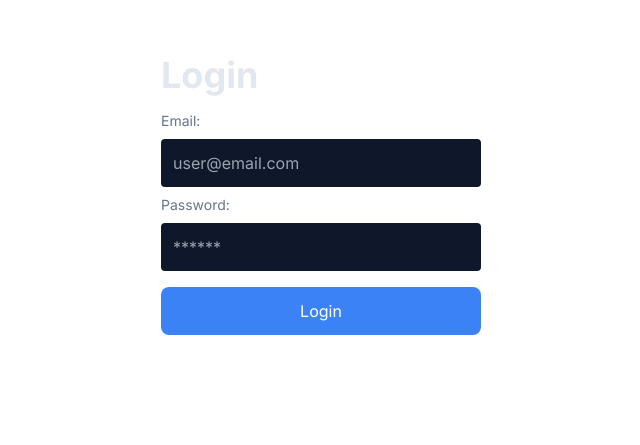
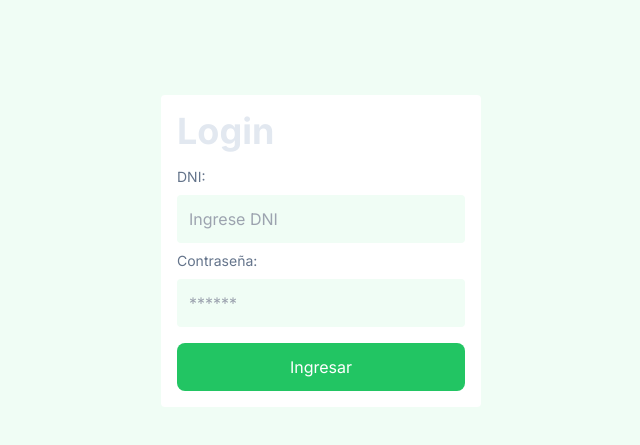
Before and after one commit to chris2009/DocumentacionVirtual, a Next.js app: page /auth/login in a window 1280 px wide. Shown: the part 149-594 px from the top of the page, without its empty margins (319-959 px from the left). Built offline with nearby package versions, Linux system fonts and the light colour scheme.

Commit message:
correcciones menores, se cambió los formularios de "email" por "DNI"

```diff
--- a/src/app/api/auth/[...nextauth]/route.js
+++ b/src/app/api/auth/[...nextauth]/route.js
@@ -8,33 +8,33 @@ export const authOptions = {
     CredentialsProvider({
       name: "Credentials",
       credentials: {
-        email: { label: "Email", type: "text", placeholder: "jsmith" },
+        DNI: { label: "DNI", type: "text", placeholder: "jsmith" },
         password: { label: "Password", type: "password", placeholder: "*****" },
       },
       async authorize(credentials, req) {
         try {
           // Buscar usuario por email
           const userFound = await executeQuery(
-            'SELECT * FROM user WHERE email = ?',
-            [credentials.email]
+            'SELECT * FROM user WHERE DNI = ?',
+            [credentials.DNI]
           );
 
           if (!userFound || userFound.length === 0) {
-            throw new Error('No user found');
+            throw new Error('Usuario no encontrado');
           }
 
           // Verificar contraseña
           const matchPassword = await bcrypt.compare(credentials.password, userFound[0].password);
 
           if (!matchPassword) {
-            throw new Error('Wrong password');
+            throw new Error('Contraseña incorrecta');
           }
 
           // Devolver los datos del usuario
           return {
             id: userFound[0].id,
             name: userFound[0].username,
-            email: userFound[0].email,
+            DNI: userFound[0].DNI,
           };
         } catch (error) {
           throw new Error(error.message);
--- a/src/app/auth/login/page.jsx
+++ b/src/app/auth/login/page.jsx
@@ -1,51 +1,3 @@
-// import React from 'react'
-
-// export default function login() {
-//   return (
-//     <section className="bg-gray-50 dark:bg-gray-900">
-//       <div className="flex flex-col items-center justify-center px-6 py-8 mx-auto md:h-screen lg:py-0">
-//         <a href="#" className="flex items-center mb-6 text-2xl font-semibold text-gray-900 dark:text-white">
-//           <img className="w-8 h-8 mr-2" src="https://flowbite.s3.amazonaws.com/blocks/marketing-ui/logo.svg" alt="logo" />
-//           Flowbite
-//         </a>
-//         <div className="w-full bg-white rounded-lg shadow dark:border md:mt-0 sm:max-w-md xl:p-0 dark:bg-gray-800 dark:border-gray-700">
-//           <div className="p-6 space-y-4 md:space-y-6 sm:p-8">
-//             <h1 className="text-xl font-bold leading-tight tracking-tight text-gray-900 md:text-2xl dark:text-white">
-//               Sign in to your account
-//             </h1>
-//             <form className="space-y-4 md:space-y-6" action="#">
-//               <div>
-//                 <label for="email" className="block mb-2 text-sm font-medium text-gray-900 dark:text-white">Your email</label>
-//                 <input type="email" name="email" id="email" className="bg-gray-50 border border-gray-300 text-gray-900 sm:text-sm rounded-lg focus:ring-primary-600 focus:border-primary-600 block w-full p-2.5 dark:bg-gray-700 dark:border-gray-600 dark:placeholder-gray-400 dark:text-white dark:focus:ring-blue-500 dark:focus:border-blue-500" placeholder="name@company.com" required="" />
-//               </div>
-//               <div>
-//                 <label className="block mb-2 text-sm font-medium text-gray-900 dark:text-white">Password</label>
-//                 <input type="password" name="password" id="password" placeholder="••••••••" className="bg-gray-50 border border-gray-300 text-gray-900 sm:text-sm rounded-lg focus:ring-primary-600 focus:border-primary-600 block w-full p-2.5 dark:bg-gray-700 dark:border-gray-600 dark:placeholder-gray-400 dark:text-white dark:focus:ring-blue-500 dark:focus:border-blue-500" required="" />
-//               </div>
-//               <div className="flex items-center justify-between">
-//                 <div className="flex items-start">
-//                   <div className="flex items-center h-5">
-//                     <input id="remember" aria-describedby="remember" type="checkbox" className="w-4 h-4 border border-gray-300 rounded bg-gray-50 focus:ring-3 focus:ring-primary-300 dark:bg-gray-700 dark:border-gray-600 dark:focus:ring-primary-600 dark:ring-offset-gray-800" required="" />
-//                   </div>
-//                   <div className="ml-3 text-sm">
-//                     <label for="remember" className="text-gray-500 dark:text-gray-300">Remember me</label>
-//                   </div>
-//                 </div>
-//                 <a href="#" className="text-sm font-medium text-primary-600 hover:underline dark:text-primary-500">Forgot password?</a>
-//               </div>
-//               <button type="submit" className="w-full text-white bg-primary-600 hover:bg-primary-700 focus:ring-4 focus:outline-none focus:ring-primary-300 font-medium rounded-lg text-sm px-5 py-2.5 text-center dark:bg-primary-600 dark:hover:bg-primary-700 dark:focus:ring-primary-800">Sign in</button>
-//               <p className="text-sm font-light text-gray-500 dark:text-gray-400">
-//                 Don’t have an account yet? <a href="#" className="font-medium text-primary-600 hover:underline dark:text-primary-500">Sign up</a>
-//               </p>
-//             </form>
-//           </div>
-//         </div>
-//       </div>
-//     </section>
-//   )
-// }
-
-
 "use client";
 import { useForm } from "react-hook-form";
 import { signIn } from "next-auth/react";
@@ -65,7 +17,7 @@ function LoginPage() {
     console.log(data);
 
     const res = await signIn("credentials", {
-      email: data.email,
+      DNI: data.DNI,
       password: data.password,
       redirect: false,
     });
@@ -80,8 +32,8 @@ function LoginPage() {
   });
 
   return (
-    <div className="h-[calc(100vh-7rem)] flex justify-center items-center">
-      <form onSubmit={onSubmit} className="w-1/4">
+    <div className="h-screen flex justify-center items-center bg-kaitoke-green-50">
+      <form onSubmit={onSubmit} className="w-1/4 bg-white p-4 rounded">
 
         {error && (
           <p className="bg-red-500 text-lg text-white p-3 rounded mb-2">{error}</p>
@@ -89,27 +41,27 @@ function LoginPage() {
 
         <h1 className="text-slate-200 font-bold text-4xl mb-4">Login</h1>
 
-        <label htmlFor="email" className="text-slate-500 mb-2 block text-sm">
-          Email:
+        <label htmlFor="DNI" className="text-slate-500 mb-2 block text-sm">
+          DNI:
         </label>
         <input
-          type="email"
-          {...register("email", {
+          type="text"
+          {...register("DNI", {
             required: {
               value: true,
-              message: "Email is required",
+              message: "DNI is required",
             },
           })}
-          className="p-3 rounded block mb-2 bg-slate-900 text-slate-300 w-full"
-          placeholder="user@email.com"
+          className="p-3 rounded block mb-2 bg-kaitoke-green-50 text-slate-700 w-full"
+          placeholder="Ingrese DNI"
         />
 
-        {errors.email && (
-          <span className="text-red-500 text-xs">{errors.email.message}</span>
+        {errors.DNI && (
+          <span className="text-red-500 text-xs">{errors.DNI.message}</span>
         )}
 
         <label htmlFor="password" className="text-slate-500 mb-2 block text-sm">
-          Password:
+          Contraseña:
         </label>
         <input
           type="password"
@@ -119,7 +71,7 @@ function LoginPage() {
               message: "Password is required",
             },
           })}
-          className="p-3 rounded block mb-2 bg-slate-900 text-slate-300 w-full"
+          className="p-3 rounded block mb-2 bg-kaitoke-green-50 text-gray-700 w-full"
           placeholder="******"
         />
 
@@ -129,8 +81,8 @@ function LoginPage() {
           </span>
         )}
 
-        <button className="w-full bg-blue-500 text-white p-3 rounded-lg mt-2">
-          Login
+        <button className="w-full bg-kaitoke-green-500 hover:bg-kaitoke-green-600 text-white p-3 rounded-lg mt-2">
+          Ingresar
         </button>
       </form>
     </div>
--- a/src/app/auth/register/page.jsx
+++ b/src/app/auth/register/page.jsx
@@ -18,7 +18,7 @@ function RegisterPage() {
 
         const res = await axios.post("/api/auth/register", {
             username: data.username,
-            email: data.email,
+            DNI: data.DNI,
             password: data.password,
         }, {
             headers: {
@@ -61,22 +61,22 @@ function RegisterPage() {
                     </span>
                 )}
 
-                <label htmlFor="email" className="text-slate-500 mb-2 block text-sm">
-                    Email:
+                <label htmlFor="DNI" className="text-slate-500 mb-2 block text-sm">
+                    DNI:
                 </label>
                 <input
-                    type="email"
-                    {...register("email", {
+                    type="text"
+                    {...register("DNI", {
                         required: {
                             value: true,
-                            message: "Email is required",
+                            message: "DNI is required",
                         },
                     })}
                     className="p-3 rounded block mb-2 bg-slate-900 text-slate-300 w-full"
-                    placeholder="user@email.com"
+                    placeholder="Ingrese DNI"
                 />
-                {errors.email && (
-                    <span className="text-red-500 text-xs">{errors.email.message}</span>
+                {errors.DNI && (
+                    <span className="text-red-500 text-xs">{errors.DNI.message}</span>
                 )}
 
                 <label htmlFor="password" className="text-slate-500 mb-2 block text-sm">
--- a/src/app/dashboard/conflictoSocial/[id]/Buttons.jsx
+++ b/src/app/dashboard/conflictoSocial/[id]/Buttons.jsx
@@ -7,7 +7,7 @@ export default function Buttons({ conflictoId }) {
     return (
         <div className='flex gap-2 justify-end mr-2 mb-2'>
             <button
-                className='bg-gray-500 hover:bg-gray-700 text-white rounded py-2 px-3'
+                className='bg-gray-500 hover:bg-gray-700 text-white rounded-full py-2 px-4'
                 onClick={() =>
                     router.push(`/dashboard/conflictoSocial/edit/${conflictoId}`)}
             >
@@ -15,7 +15,7 @@ export default function Buttons({ conflictoId }) {
                 Editar
             </button>
             <button
-                className='bg-red-500 hover:bg-red-700 text-white rounded py-2 px-3'
+                className='bg-red-500 hover:bg-red-700 text-white rounded-full py-2 px-4'
                 onClick={async () => {
                     if (confirm('Estás seguro de eliminar el conflicto?')) {
                         const res = await axios.delete('/api/conflicto/' + conflictoId)
--- a/src/app/dashboard/conflictoSocial/page.jsx
+++ b/src/app/dashboard/conflictoSocial/page.jsx
@@ -47,7 +47,7 @@ function conflictoPage() {
                             onChange={handleSearch}
                             className="border border-gray-300 rounded-full px-3 py-1 pl-3"
                         />
-                        <MagnifyingGlassIcon className='w-6 h-6 text-gray-400 absolute top-1/2 transform -translate-y-1/2 right-3' />
+                        <MagnifyingGlassIcon className='w-5 h-5 text-gray-400 absolute top-1/2 transform -translate-y-1/2 right-3' />
                     </div>
                 </div>
                 <div className="relative overflow-x-auto shadow-md sm:rounded-lg">
--- a/src/app/dashboard/rinfa/[id]/Buttons.jsx
+++ b/src/app/dashboard/rinfa/[id]/Buttons.jsx
@@ -7,7 +7,7 @@ export default function Buttons({ rinfaId }) {
     return (
         <div className='flex gap-2 justify-end mr-2 mb-2'>
             <button
-                className='bg-gray-500 hover:bg-gray-700 text-white rounded py-2 px-3'
+                className='bg-gray-500 hover:bg-gray-700 text-white rounded-full py-2 px-4'
                 onClick={() =>
                     router.push(`/dashboard/rinfa/edit/${rinfaId}`)}
             >
@@ -15,7 +15,7 @@ export default function Buttons({ rinfaId }) {
                 Editar
             </button>
             <button
-                className='bg-red-500 hover:bg-red-700 text-white rounded py-2 px-3'
+                className='bg-red-500 hover:bg-red-700 text-white rounded-full py-2 px-4'
                 onClick={async () => {
                     if (confirm('Estás seguro de eliminar el rinfa?')) {
                         const res = await axios.delete('/api/rinfa/' + rinfaId)
--- a/src/app/dashboard/rinfa/page.jsx
+++ b/src/app/dashboard/rinfa/page.jsx
@@ -54,7 +54,7 @@ function rinfaPage() {
                             onChange={handleSearch}
                             className="border border-gray-300 rounded-full px-3 py-1"
                         />
-                        <MagnifyingGlassIcon className='w-6 h-6 text-gray-400 absolute top-1/2 transform -translate-y-1/2 right-3' />
+                        <MagnifyingGlassIcon className='w-5 h-5 text-gray-400 absolute top-1/2 transform -translate-y-1/2 right-3' />
                     </div>
                 </div>
                 <div className="relative overflow-x-auto shadow-md sm:rounded-lg">
--- a/src/components/ConflictoTable.jsx
+++ b/src/components/ConflictoTable.jsx
@@ -10,9 +10,9 @@ function ConflictoTable({ conflicto }) {
             <td className="px-6 py-2 text-justify text-xs">
                 {conflicto.evento}
             </td>
-            <td className="text-center text-xs px-2">
+            <td className="text-center text-xs px-2 justify-center pr-6">
                 <Link key={conflicto.id} href={`/dashboard/conflictoSocial/${conflicto.id}`}>
-                    <button className='bg-kaitoke-green-400 hover:bg-kaitoke-green-600 text-white px-5 py-2  rounded-full font-bold'><EyeIcon className='animate-pulse w-4 h-full'/></button>
+                    <button><EyeIcon className='animate-pulse w-4 h-full'/></button>
                 </Link>
             </td>
         </tr>
--- a/src/components/RinfaTable.jsx
+++ b/src/components/RinfaTable.jsx
@@ -24,9 +24,9 @@ function RinfaTable({ rinfa }) {
             <td className="px-6 py-2 text-justify text-xs">
                 {format((rinfa.fecha), "full", "es")}
             </td>
-            <td className="text-center text-xs px-2 py-1 flex justify-end">
+            <td className="text-center text-xs px-2 py-1 flex justify-center">
                 <Link key={rinfa.id} href={`/dashboard/rinfa/${rinfa.id}`}>
-                <button className='bg-kaitoke-green-400 hover:bg-kaitoke-green-600 text-white px-5 py-2  rounded-full font-bold'><EyeIcon className='animate-pulse w-4 h-full'/></button>
+                    <EyeIcon className='animate-pulse w-4 h-full text-kaitoke-green-800' />
                 </Link>
             </td>
         </tr>
```
Also changed, not shown: src/app/api/auth/register/route.js (+8 -74 lines), src/components/Navbar.jsx (+6 -6 lines).
